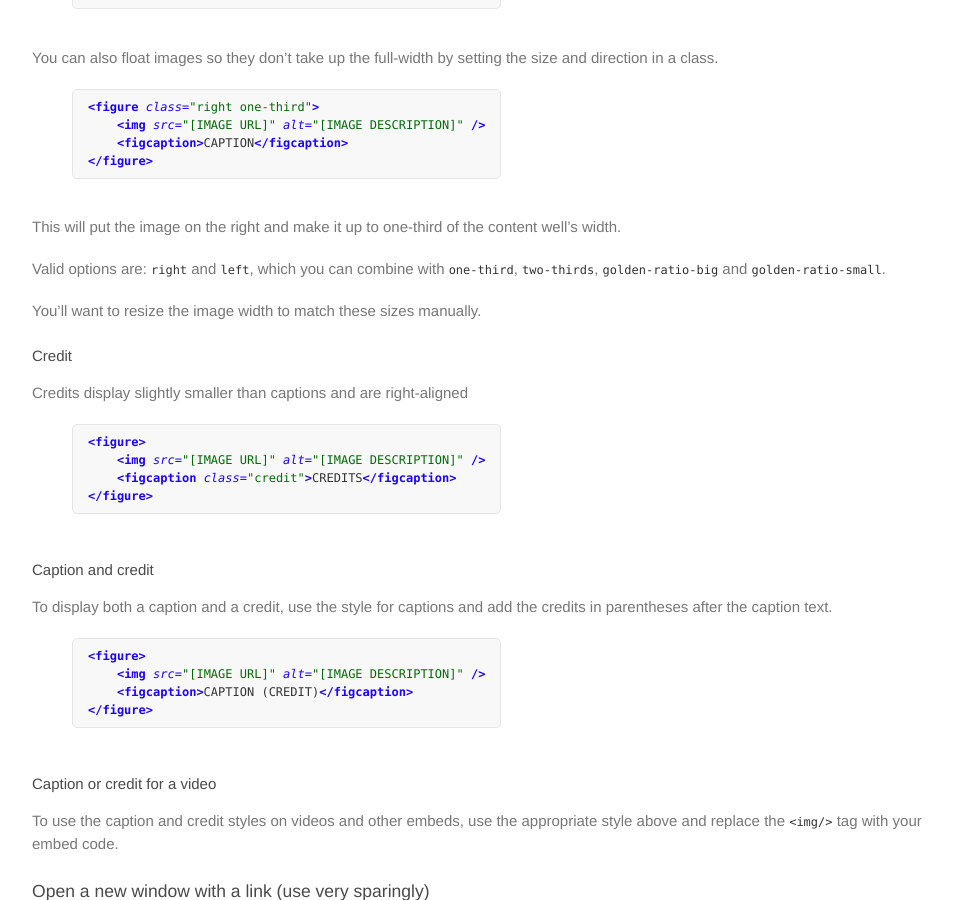
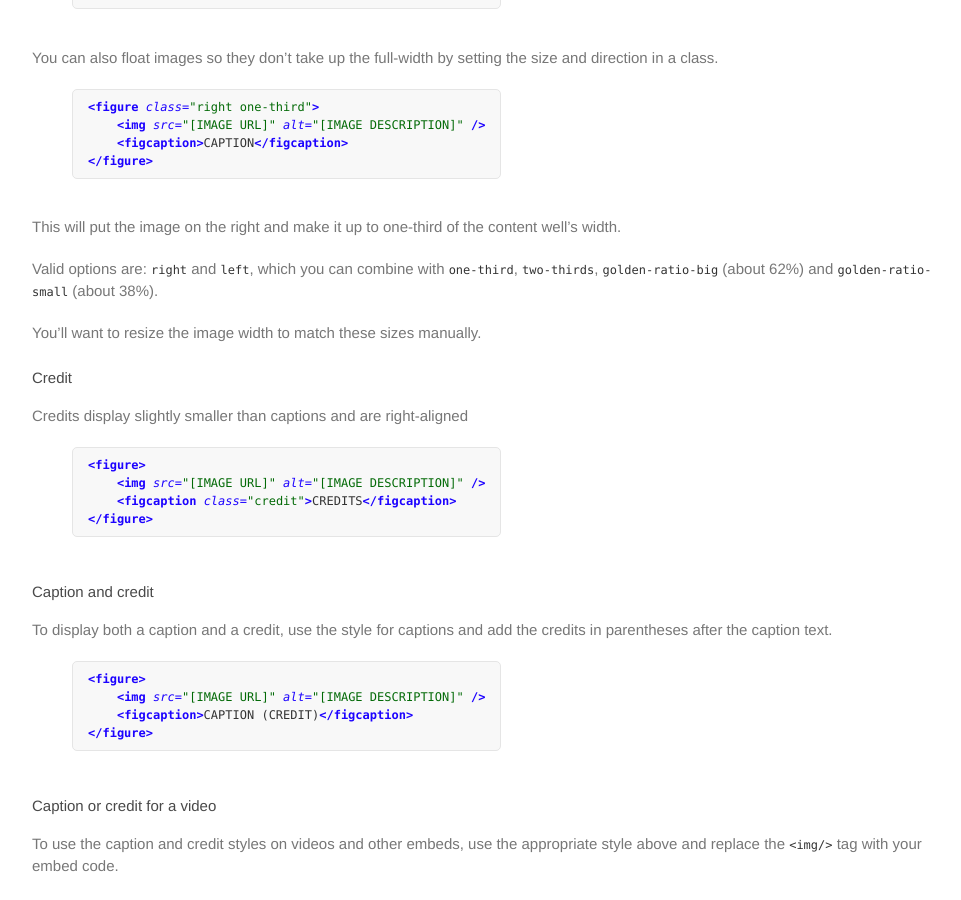
Before and after one commit to Atlantic57/html-snippets, a Jekyll site: the page built from index.md, in a window 1280 px wide and 900 px high, scrolled down 2027 px. Shown: the whole window, without its empty margins (148-1109 px from the left). Built offline with Jekyll 4.4.1, drawn with Linux system fonts in a browser that asks for light colours.

```diff
--- a/index.md
+++ b/index.md
@@ -113,7 +113,7 @@
 This will put the image on the right and make it up to one-third of the content well's width.
 
 Valid options are: `right` and `left`, which you can combine with `one-third`, `two-thirds`,
-`golden-ratio-big` and `golden-ratio-small`.
+`golden-ratio-big` (about 62%) and `golden-ratio-small` (about 38%).
 
 You'll want to resize the image width to match these sizes manually.
 
```
